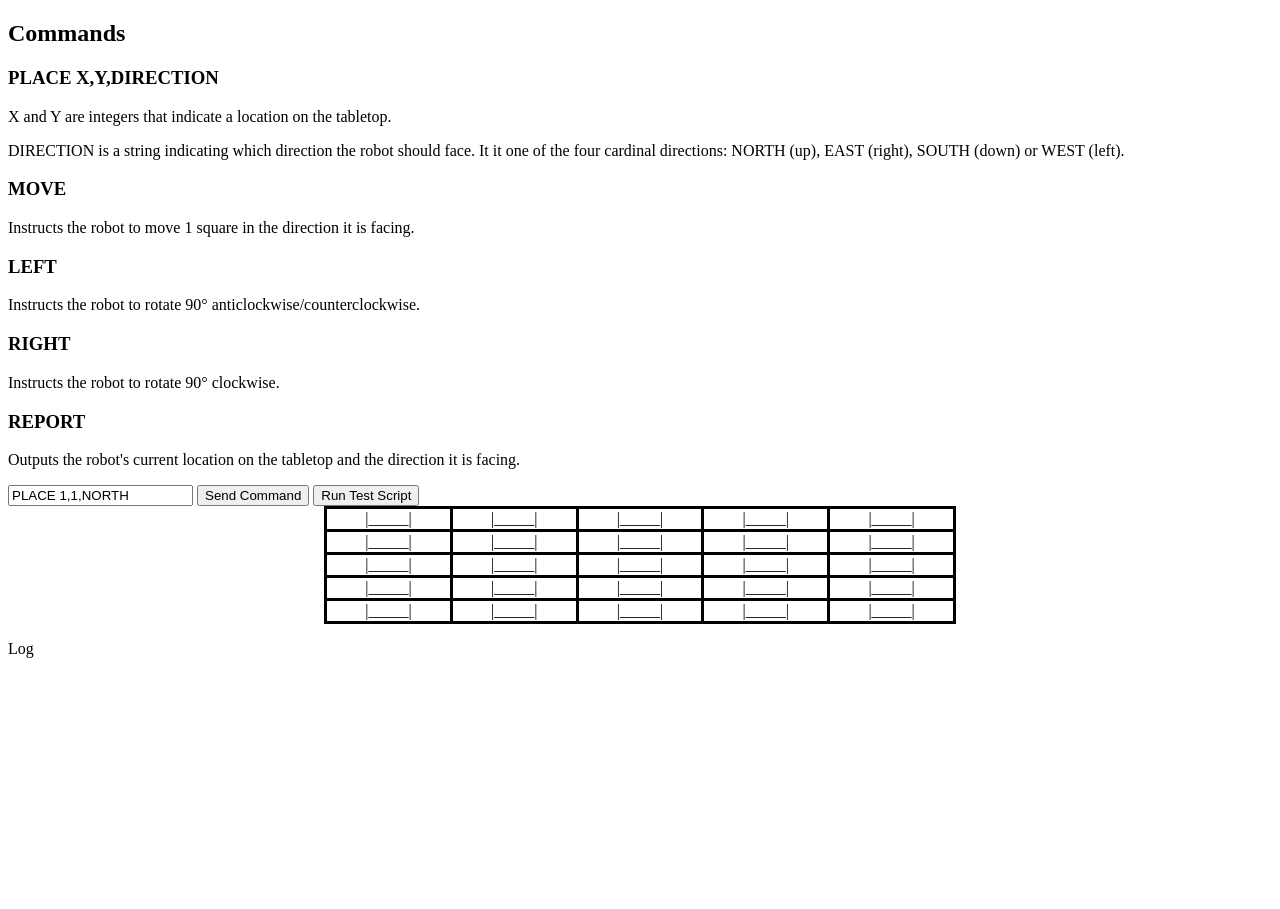
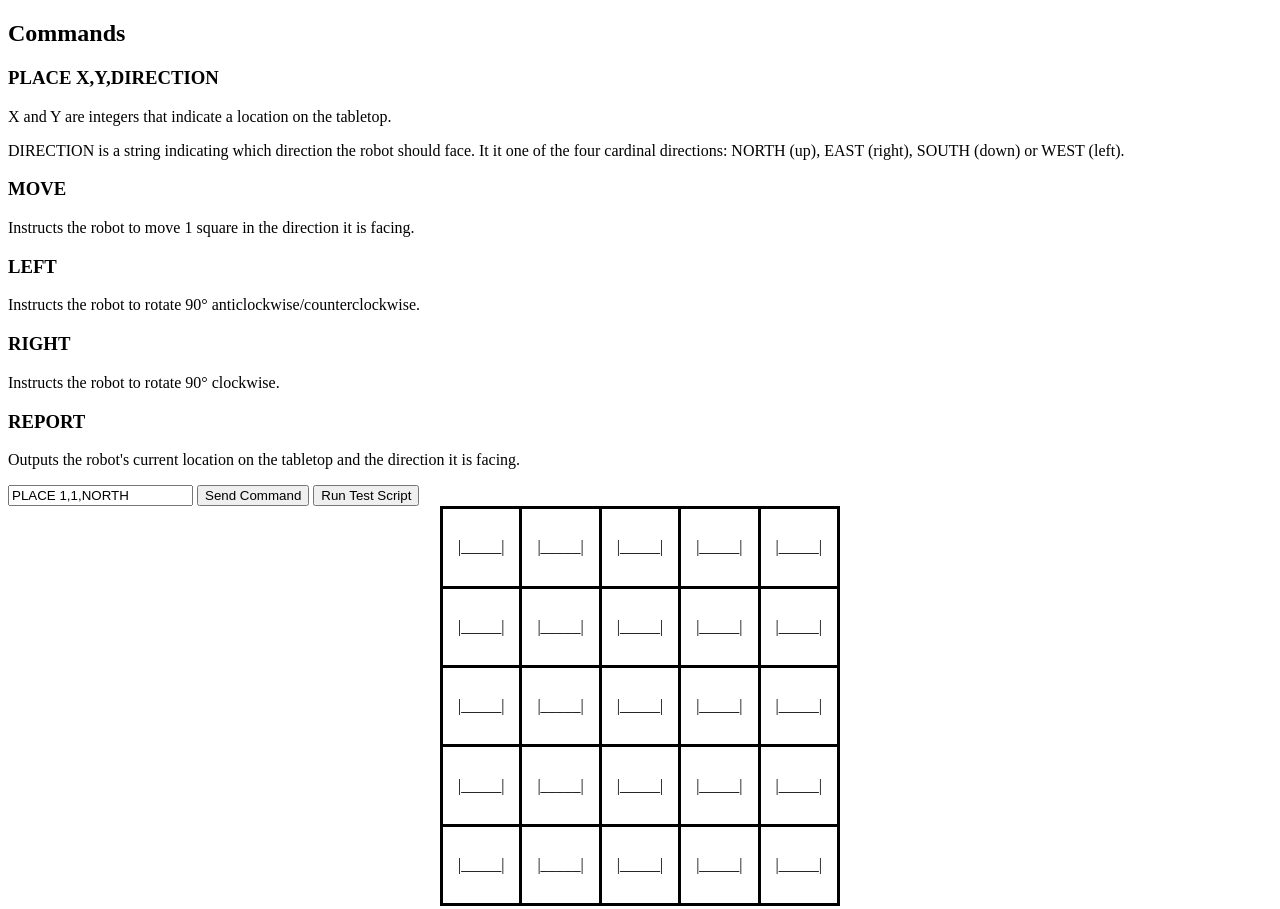
Before and after one commit to scottalreadytaken/RobotChallenge, a website built with webpack: page index.html in a window 1280 px wide. Shown: the top 909 px of the page. Before the commit the page ends 800 px from the top, so only its background shows below. Built offline with nearby package versions, Linux system fonts and the light colour scheme.

Commit message:
UI update

```diff
--- a/index.html
+++ b/index.html
@@ -10,8 +10,10 @@
         margin-left:auto;
         margin-right:auto;
         margin-top:auto;
-        width: 50%;
-        height: 50%;
+        height: 400px;
+        width: 400px;
+        table-layout: fixed;
+
       }
       td {
         border: 3px solid black;
@@ -24,7 +26,7 @@
     </style>
   </head>
   <body>
-
+      <div>
         <h2>Commands</h2>
         <h3> PLACE X,Y,DIRECTION </h3>
         <p>X and Y are integers that indicate a location on the tabletop.</p>
@@ -37,6 +39,7 @@
         <p>Instructs the robot to rotate 90° clockwise.</p>
         <h3>REPORT</h3>
         <p>Outputs the robot's current location on the tabletop and the direction it is facing.</p>
+      </div>
 
 
     </p>
```
Lines whose indentation alone changed are shown as unchanged.
